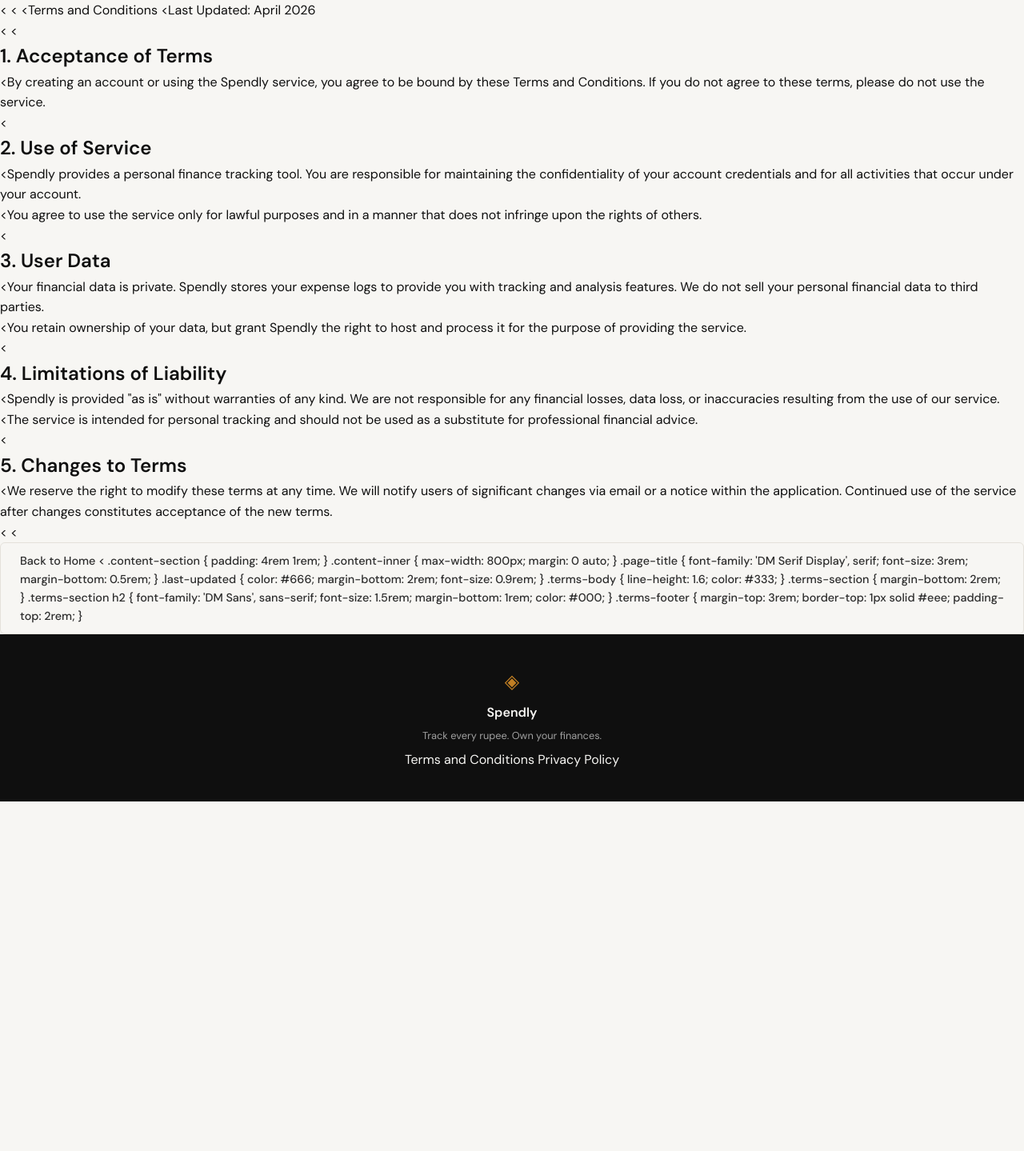
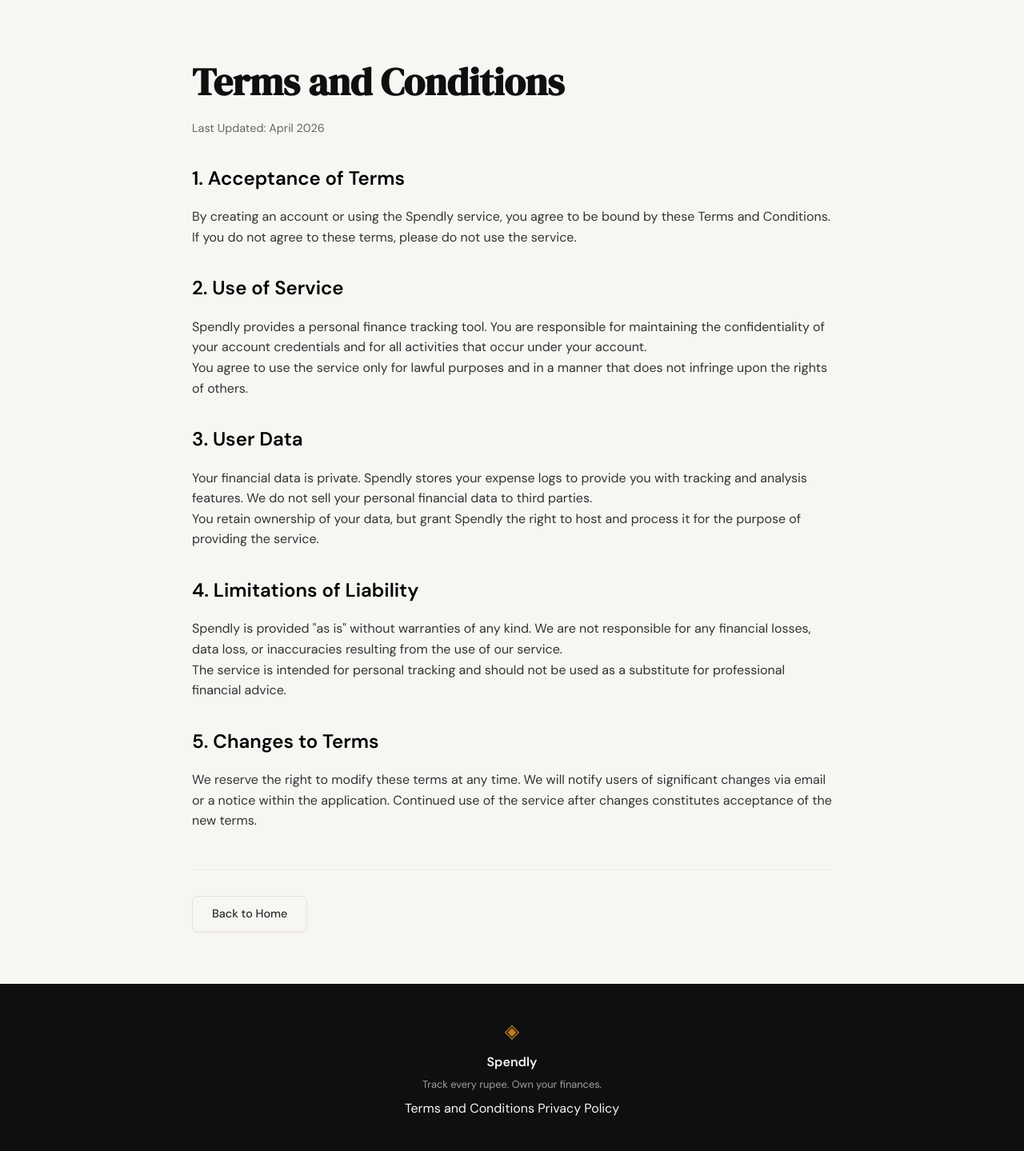
Before and after one commit to sam123324/expense_tracker_using_claude, a Flask app: page /terms in a window 1280 px wide. Shown: the part 61-1500 px from the top of the page at 80% size. Before the commit the page ends 1063 px from the top, so only its background shows below. Run offline with Flask 3, Linux system fonts and the light colour scheme.

Commit message:
landing: add privacy policy page and route

```diff
--- a/app.py
+++ b/app.py
@@ -25,6 +25,11 @@ def login():
 @app.route("/terms")
 def terms():
     return render_template("terms.html")
+
+
+@app.route("/privacy")
+def privacy():
+    return render_template("privacy.html")
 
 
 # ------------------------------------------------------------------ #
--- a/templates/base.html
+++ b/templates/base.html
@@ -36,7 +36,7 @@
             <p class="footer-copy">Track every rupee. Own your finances.</p>
             <div class="footer-links">
                 <a href="{{ url_for('terms') }}">Terms and Conditions</a>
-                <a href="#">Privacy Policy</a>
+                <a href="{{ url_for('privacy') }}">Privacy Policy</a>
             </div>
         </div>
     </footer>
--- a/templates/terms.html
+++ b/templates/terms.html
@@ -3,48 +3,48 @@
 {% block title %}Terms and Conditions — Spendly{% endblock %}
 
 {% block content %}
-<<sectionsection class="content-section">
-    <<divdiv class="content-inner">
-        <<hh1 class="page-title">Terms and Conditions</h1>
-        <<pp class="last-updated">Last Updated: April 2026</p>
+<section class="content-section">
+    <div class="content-inner">
+        <h1 class="page-title">Terms and Conditions</h1>
+        <p class="last-updated">Last Updated: April 2026</p>
 
-        <<divdiv class="terms-body">
-            <<sectionsection class="terms-section">
+        <div class="terms-body">
+            <section class="terms-section">
                 <h2>1. Acceptance of Terms</h2>
-                <<pp>By creating an account or using the Spendly service, you agree to be bound by these Terms and Conditions. If you do not agree to these terms, please do not use the service.</p>
+                <p>By creating an account or using the Spendly service, you agree to be bound by these Terms and Conditions. If you do not agree to these terms, please do not use the service.</p>
             </section>
 
-            <<sectionsection class="terms-section">
+            <section class="terms-section">
                 <h2>2. Use of Service</h2>
-                <<pp>Spendly provides a personal finance tracking tool. You are responsible for maintaining the confidentiality of your account credentials and for all activities that occur under your account.</p>
-                <<pp>You agree to use the service only for lawful purposes and in a manner that does not infringe upon the rights of others.</p>
+                <p>Spendly provides a personal finance tracking tool. You are responsible for maintaining the confidentiality of your account credentials and for all activities that occur under your account.</p>
+                <p>You agree to use the service only for lawful purposes and in a manner that does not infringe upon the rights of others.</p>
             </section>
 
-            <<sectionsection class="terms-section">
+            <section class="terms-section">
                 <h2>3. User Data</h2>
-                <<pp>Your financial data is private. Spendly stores your expense logs to provide you with tracking and analysis features. We do not sell your personal financial data to third parties.</p>
-                <<pp>You retain ownership of your data, but grant Spendly the right to host and process it for the purpose of providing the service.</p>
+                <p>Your financial data is private. Spendly stores your expense logs to provide you with tracking and analysis features. We do not sell your personal financial data to third parties.</p>
+                <p>You retain ownership of your data, but grant Spendly the right to host and process it for the purpose of providing the service.</p>
             </section>
 
-            <<sectionsection class="terms-section">
+            <section class="terms-section">
                 <h2>4. Limitations of Liability</h2>
-                <<pp>Spendly is provided "as is" without warranties of any kind. We are not responsible for any financial losses, data loss, or inaccuracies resulting from the use of our service.</p>
-                <<pp>The service is intended for personal tracking and should not be used as a substitute for professional financial advice.</p>
+                <p>Spendly is provided "as is" without warranties of any kind. We are not responsible for any financial losses, data loss, or inaccuracies resulting from the use of our service.</p>
+                <p>The service is intended for personal tracking and should not be used as a substitute for professional financial advice.</p>
             </section>
 
-            <<sectionsection class="terms-section">
+            <section class="terms-section">
                 <h2>5. Changes to Terms</h2>
-                <<pp>We reserve the right to modify these terms at any time. We will notify users of significant changes via email or a notice within the application. Continued use of the service after changes constitutes acceptance of the new terms.</p>
+                <p>We reserve the right to modify these terms at any time. We will notify users of significant changes via email or a notice within the application. Continued use of the service after changes constitutes acceptance of the new terms.</p>
             </section>
         </div>
 
-        <<divdiv class="terms-footer">
-            <<aa href="{{ url_for('landing') }}" class="btn-ghost">Back to Home</a>
+        <div class="terms-footer">
+            <a href="{{ url_for('landing') }}" class="btn-ghost">Back to Home</a>
         </div>
     </div>
 </section>
 
-<<stylestyle>
+<style>
     .content-section { padding: 4rem 1rem; }
     .content-inner { max-width: 800px; margin: 0 auto; }
     .page-title { font-family: 'DM Serif Display', serif; font-size: 3rem; margin-bottom: 0.5rem; }
```
Also changed, not shown: templates/privacy.html (added, +60 -0 lines).
